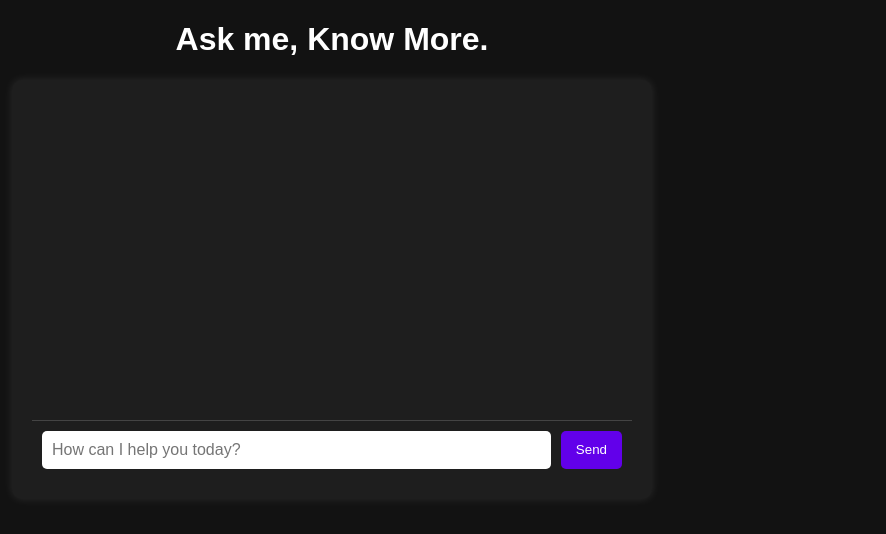
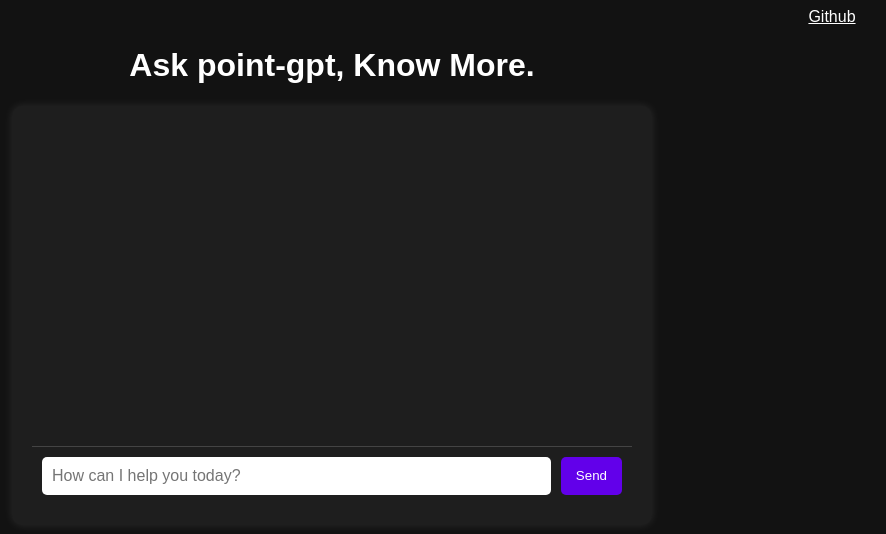
Before and after one commit to roshasjohnson/ai-chat-bot, a plain HTML site: page index.html in a window 1280 px wide. Shown: the whole page, without its empty margins (308-1194 px from the left). Drawn offline with Linux system fonts and the light colour scheme.

Commit message:
modified html page

```diff
--- a/index.html
+++ b/index.html
@@ -3,7 +3,9 @@
 <head>
     <meta charset="UTF-8">
     <meta name="viewport" content="width=device-width, initial-scale=1.0">
-    <title>AI Chatbot</title>
+
+    <title>dimensions</title>
+    <link rel="icon" type="image/x-icon" href="statics/images/pentagram.webp">
     <style>
         body {
             background-color: #121212;
@@ -60,7 +62,8 @@
     </style>
 </head>
 <body>
-    <h1>Ask me, Know More.</h1>
+<a style="margin-left: 1000px;color:white" href="https://github.com/roshasjohnson/ai-chat-bot"> Github</a>
+    <h1>Ask point-gpt, Know More.</h1>
     <div class="chat-container">
         <div class="chat-box" id="chat-box"></div>
         <div class="input-container">
```
Also changed, not shown: statics/images/pentagram.webp (added), statics/images/readme.png (renamed from image-1.png), 1 other file.
